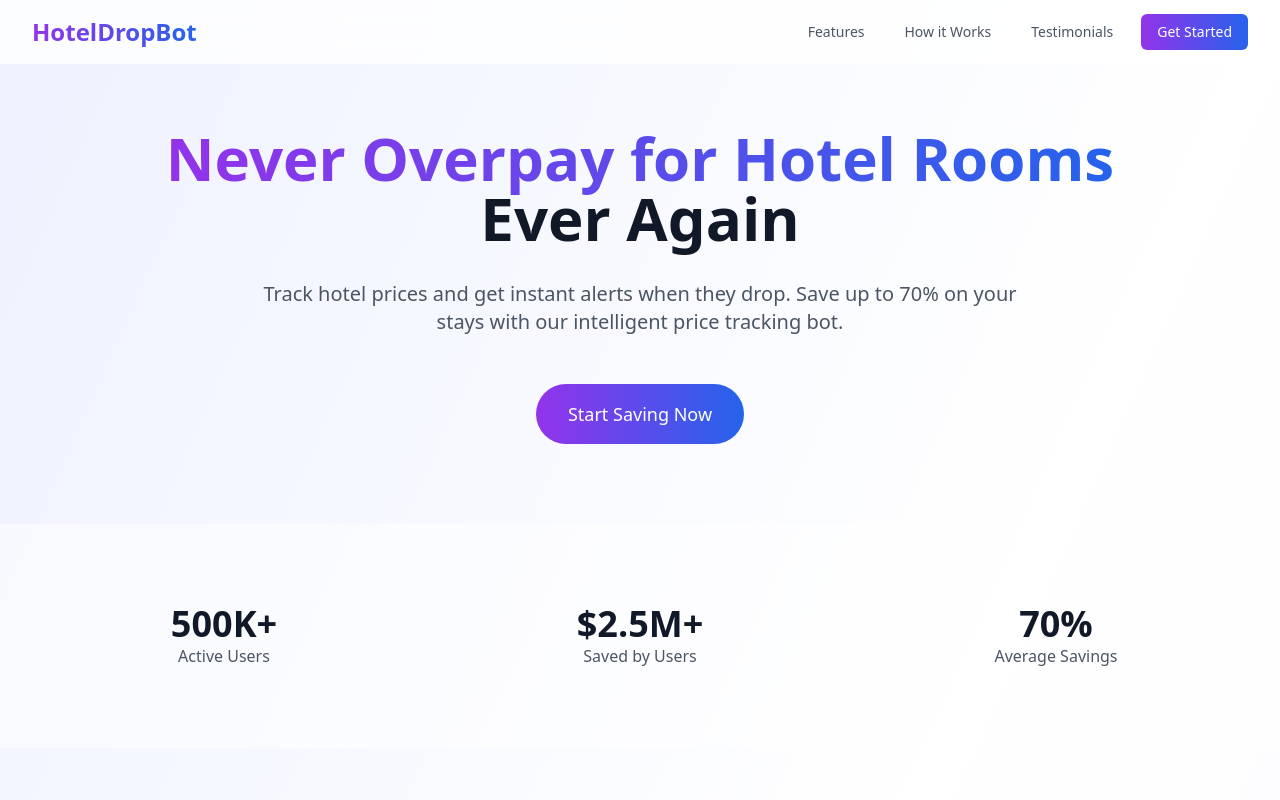
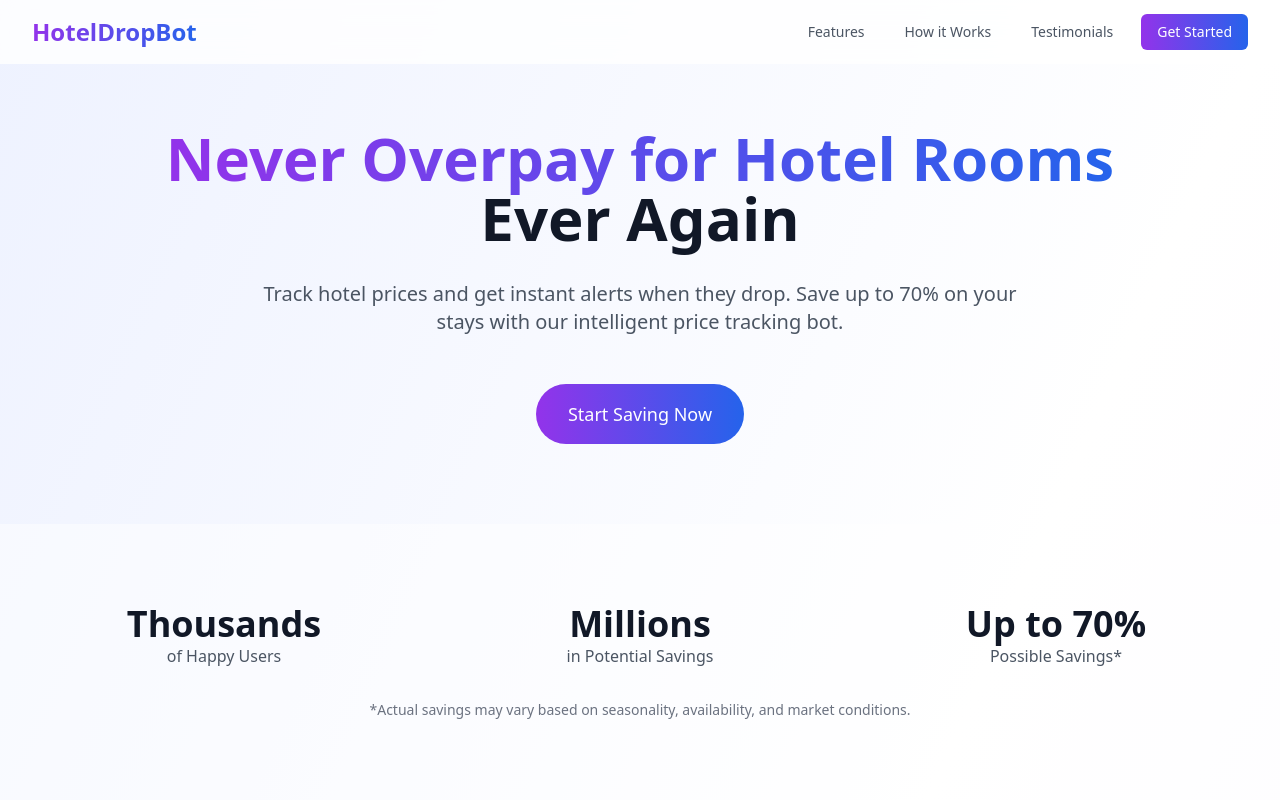
Before and after one commit to nxtwaveventures/hotelpricetracker-webpage, a Next.js app: page / in a window 1280 px wide. Shown: the top 800 px of the page. Built offline with nearby package versions, Linux system fonts and the light colour scheme.

Commit message:
Update statistics section with more transparent metrics and add disclaimer

```diff
--- a/src/pages/index.tsx
+++ b/src/pages/index.tsx
@@ -130,8 +130,8 @@ export default function Home() {
                             viewport={{ once: true }}
                             className="text-center"
                         >
-                            <h3 className="text-4xl font-bold text-gray-900">500K+</h3>
-                            <p className="text-gray-600">Active Users</p>
+                            <h3 className="text-4xl font-bold text-gray-900">Thousands</h3>
+                            <p className="text-gray-600">of Happy Users</p>
                         </motion.div>
                         <motion.div
                             initial={{ opacity: 0, y: 20 }}
@@ -139,8 +139,8 @@ export default function Home() {
                             viewport={{ once: true }}
                             className="text-center"
                         >
-                            <h3 className="text-4xl font-bold text-gray-900">$2.5M+</h3>
-                            <p className="text-gray-600">Saved by Users</p>
+                            <h3 className="text-4xl font-bold text-gray-900">Millions</h3>
+                            <p className="text-gray-600">in Potential Savings</p>
                         </motion.div>
                         <motion.div
                             initial={{ opacity: 0, y: 20 }}
@@ -148,10 +148,18 @@ export default function Home() {
                             viewport={{ once: true }}
                             className="text-center"
                         >
-                            <h3 className="text-4xl font-bold text-gray-900">70%</h3>
-                            <p className="text-gray-600">Average Savings</p>
+                            <h3 className="text-4xl font-bold text-gray-900">Up to 70%</h3>
+                            <p className="text-gray-600">Possible Savings*</p>
                         </motion.div>
                     </div>
+                    <motion.div
+                        initial={{ opacity: 0 }}
+                        whileInView={{ opacity: 1 }}
+                        viewport={{ once: true }}
+                        className="text-center mt-8 text-sm text-gray-500"
+                    >
+                        <p>*Actual savings may vary based on seasonality, availability, and market conditions.</p>
+                    </motion.div>
                 </div>
             </section>
 
```
